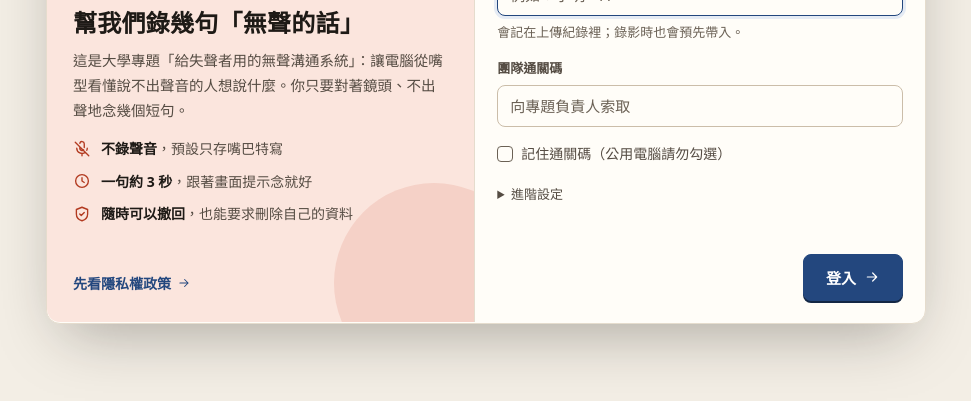
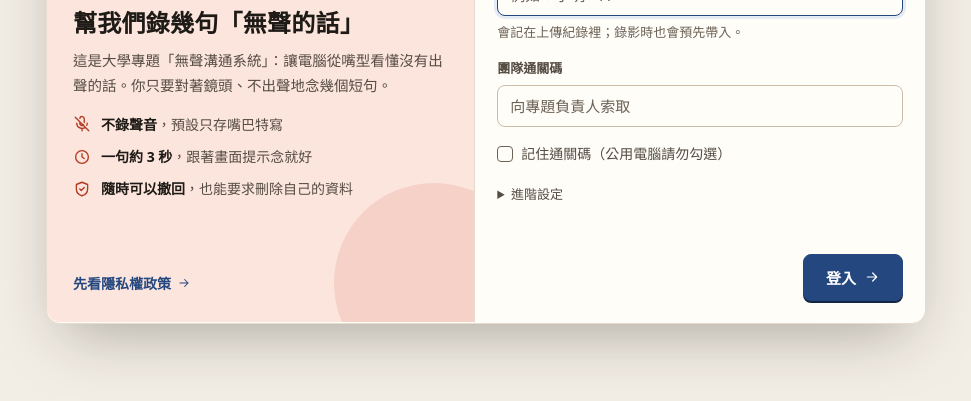
Before and after one commit to Sakurasnow-0w0/lipread-ssi, a plain HTML site: page architecture.html in a window 1280 px wide. Shown: the part 311-712 px from the top of the page, without its empty margins (154-1125 px from the left). Drawn offline with Linux system fonts and the light colour scheme.

Commit message:
拿掉描述使用對象的字句；開發者入口改為 ?dev 才顯示
- 「給失聲者用的」「說不出聲音的人」「失聲病人」等字句改掉（登入框、隱私權頁、README、HANDOFF、phrases.js 註解）；privacyVersion 不升版
- 登入框的開發者登入入口預設隱藏，網址帶 ?dev 或已用 token 登入時才顯示
- 開發者表單的帳號／資料 repo 不再預填
- 報告頁、架構頁不再顯示私有資料 repo 名稱
- 後端未改動

Co-Authored-By: Claude Opus 5.5 <noreply@anthropic.com>

```diff
--- a/architecture.html
+++ b/architecture.html
@@ -177,7 +177,7 @@
     {
       id: "data", title: "資料儲存", sub: "影片與數據分開放", color: 4,
       children: [
-        { id: "repo", title: "GitHub 私有 repo", sub: "lipread-ssi-data",
+        { id: "repo", title: "GitHub 私有 repo", sub: "只有協作者讀得到",
           what: "存口型數據（data/samples/）、手寫日誌（data/journal/）、日程（data/schedule.json）。",
           how: "每段影片一個 JSON：每格 20 維特徵＋嘴唇輪廓座標，沒有影像。每次新增、刪除都是一個 commit，誰改了什麼都看得到，也能從歷史還原。",
           why: "免費、有完整版本紀錄；資料是純文字，方便之後改用深度學習時直接拿來用。",
@@ -201,7 +201,7 @@
           why: "免費、免架設；私有 repo 要用 Pages 需要 GitHub Pro，所以程式 repo 設為公開、資料另放私有 repo。",
           links: [["GitHub Pages", "https://pages.github.com/"]] },
         { id: "split", title: "程式公開、資料私有", sub: "兩個 repo 分工",
-          what: "lipread-ssi（公開）只放網頁程式；lipread-ssi-data（私有）放所有資料。",
+          what: "公開 repo 只放網頁程式；另一個私有 repo 放所有資料。",
           how: "公開 repo 推送前都會掃描，確認沒有 token、密碼或資料夾 ID。所有密碼都在 Apps Script 的指令碼屬性。" },
         { id: "privacy", title: "個資保護", sub: "人臉影片的處理原則",
           what: "影片含人臉，屬於可識別個人的資料。",
@@ -230,7 +230,7 @@
     ["前端", "HTML／CSS／JavaScript", "無框架", "所有頁面、圖表、動畫", "*.html、assets/"],
     ["網站託管", "GitHub Pages", "—", "公開網址、HTTPS", "—"],
     ["後端", "Google Apps Script", "V8 執行環境", "存影片、代寫 GitHub、驗證身分", "apps-script/Code.gs"],
-    ["資料庫", "GitHub 私有 repo＋REST API", "API 2022-11-28", "口型數據、日誌、日程", "lipread-ssi-data"],
+    ["資料庫", "GitHub 私有 repo＋REST API", "API 2022-11-28", "口型數據、日誌、日程", "私有資料 repo"],
     ["影片儲存", "Google 雲端硬碟", "—", "原始影片，依內容分資料夾", "—"],
   ];
 
--- a/assets/core.js
+++ b/assets/core.js
@@ -1561,7 +1561,7 @@
       E("div", { class: "welcome-mark", "aria-hidden": "true" }, talkingLips()),
       E("p", { class: "eyebrow brand-ink", text: LR.BRAND }),
       E("h2", { class: "welcome-title", text: "幫我們錄幾句「無聲的話」" }),
-      E("p", { class: "welcome-lede", text: "這是大學專題「給失聲者用的無聲溝通系統」：讓電腦從嘴型看懂說不出聲音的人想說什麼。你只要對著鏡頭、不出聲地念幾個短句。" }),
+      E("p", { class: "welcome-lede", text: "這是大學專題「無聲溝通系統」：讓電腦從嘴型看懂沒有出聲的話。你只要對著鏡頭、不出聲地念幾個短句。" }),
       E("ul", { class: "welcome-points" },
         E("li", null, LR.icon("micoff", 18), E("span", null, E("strong", { text: "不錄聲音" }), "，預設只存嘴巴特寫")),
         E("li", null, LR.icon("clock", 18), E("span", null, E("strong", { text: "一句約 3 秒" }), "，跟著畫面提示念就好")),
@@ -1583,8 +1583,8 @@
     const devBox = E("div", null,
       E("div", { class: "dev-head" }, E("strong", { text: "開發者登入（GitHub token）" }), backToTeam),
       E("div", { class: "field-row" },
-        field("setOwner", "帳號／組織", { autocomplete: "off", spellcheck: "false", maxlength: "100" }),
-        field("setRepo", "資料 Repo", { autocomplete: "off", spellcheck: "false", maxlength: "100" })),
+        field("setOwner", "帳號／組織", { autocomplete: "off", spellcheck: "false", maxlength: "100", placeholder: "GitHub 帳號或組織" }),
+        field("setRepo", "資料 Repo", { autocomplete: "off", spellcheck: "false", maxlength: "100", placeholder: "存資料的 repo" })),
       field("setBranch", "分支", { autocomplete: "off", spellcheck: "false", maxlength: "100" }),
       E("div", { class: "field" },
         E("label", { for: "setToken" }, "Personal access token　", tokenLink),
@@ -1615,11 +1615,13 @@
     const $f = (id) => form.querySelector("#" + id);
 
     let tab = "team";
+    // 開發者入口預設不出現（不在登入框秀出帳號與資料 repo）：網址帶 ?dev，或已經用 token 登入時才顯示
+    let devEnabled = false;
     const setTab = (m) => {
       tab = m;
       teamBox.hidden = m !== "team";
       devBox.hidden = m !== "github";
-      toDev.hidden = m === "github";
+      toDev.hidden = m === "github" || !devEnabled;
       adminWrap.hidden = m !== "team";
       if (m === "github") advBox.open = true;
       dlg.querySelector(".btn-label").textContent = m === "team" ? (LR.mode() ? "儲存" : "登入") : "連線並儲存";
@@ -1659,8 +1661,10 @@
       welcome.hidden = !first;
       title.textContent = first ? "輸入通關碼開始" : "登入設定";
       sub.textContent = first ? "通關碼請向專題負責人索取，不需要註冊帳號。" : "可以改名字或登出；管理員密碼在「進階設定」裡。";
-      $f("setOwner").value = s.owner;
-      $f("setRepo").value = s.repo;
+      devEnabled = LR.mode() === "github" || new URLSearchParams(location.search).has("dev");
+      // 只有已經用 token 連線的人才帶入原本的帳號與 repo；新開的表單一律空白，由開發者自己輸入
+      $f("setOwner").value = LR.mode() === "github" ? s.owner : "";
+      $f("setRepo").value = LR.mode() === "github" ? s.repo : "";
       $f("setBranch").value = s.branch;
       $f("setToken").value = "";
       $f("setUpload").value = s.uploadUrl || "";
--- a/assets/phrases.js
+++ b/assets/phrases.js
@@ -1,4 +1,4 @@
-/* 常用句庫：參考醫院給失聲病人使用的溝通板整理的草稿，詞表定案後請在這裡修改。
+/* 常用句庫：參考醫院的溝通板整理的草稿，詞表定案後請在這裡修改。
  * 原則：短（2–6 個字）、日常最需要、嘴型彼此盡量不要太像。
  * first: true 的是交接文件裡建議的第一批詞。 */
 window.LR_PHRASES = [
```
Also changed, not shown: privacy.html (+1 -1 lines), report.html (+1 -1 lines), 2 other files.
